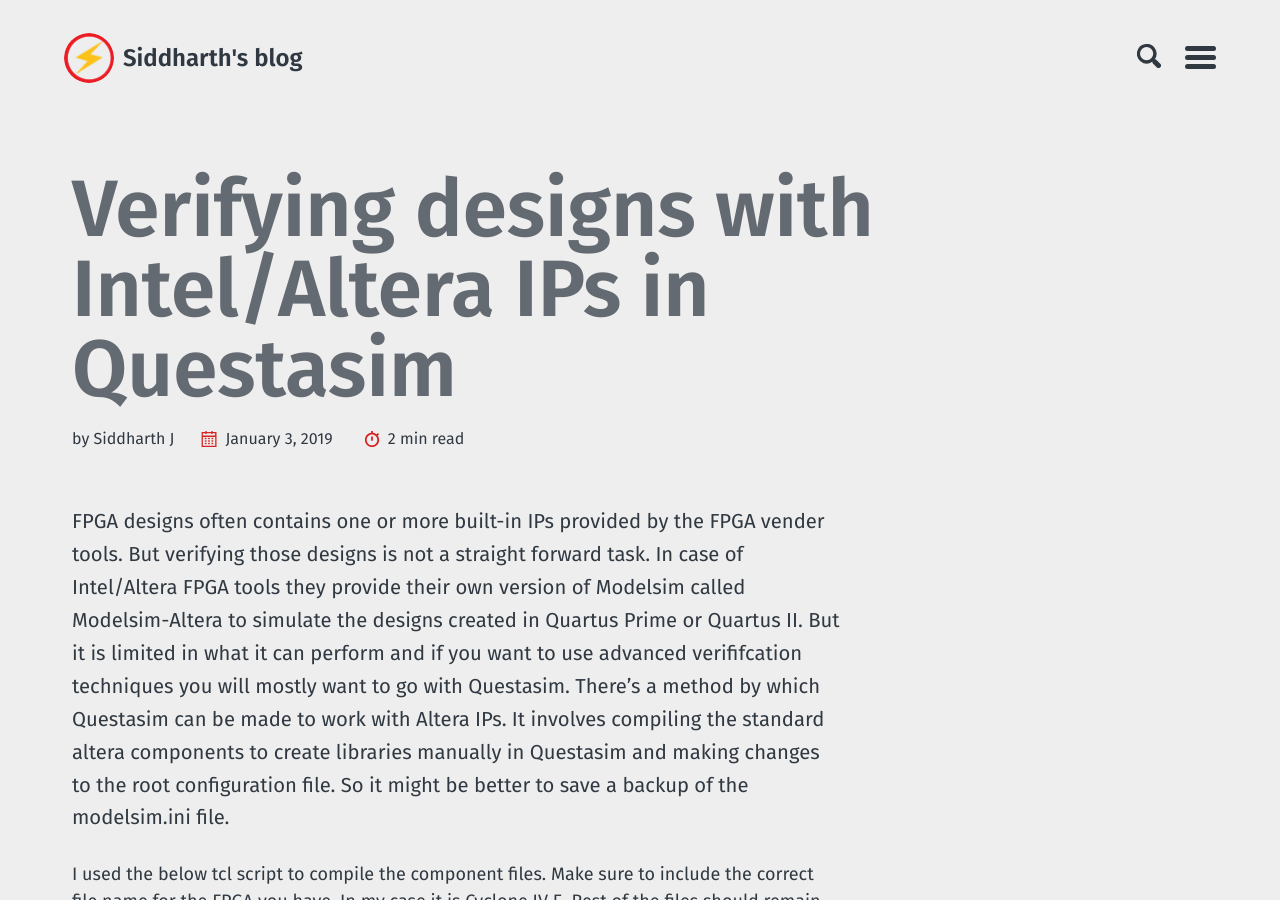
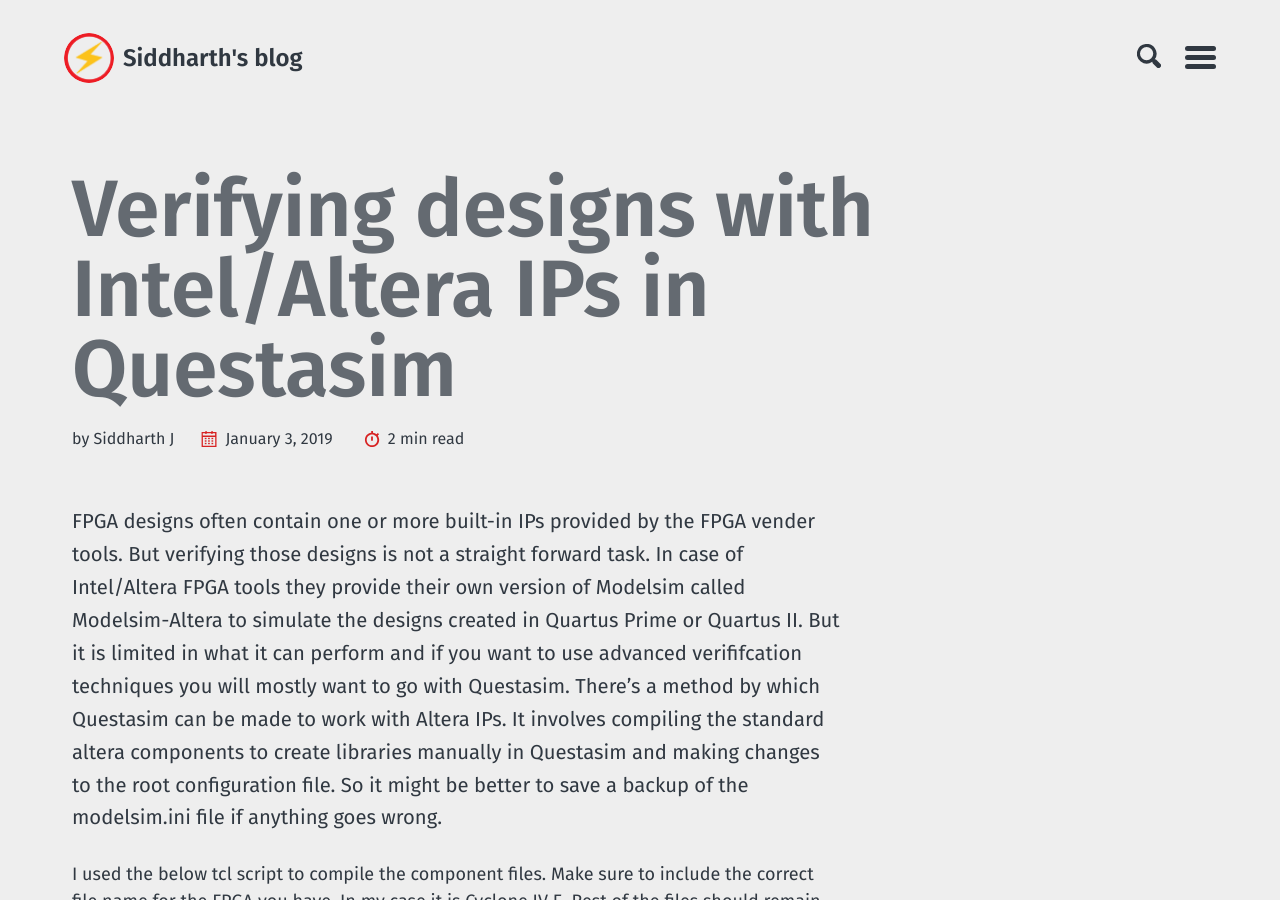
Before and after one commit to siddharth-pro/gitSiddharth.github.io, a Jekyll site: the page built from _posts/2019-01-03-verifying-designs-with-intel-altera-ips-using-questasim.markdown, in a window 1280 px wide and 900 px high. Built offline with Jekyll 4.4.1, drawn with Linux system fonts in a browser that asks for light colours; some of the changed text lies outside the part shown.

Commit message:
Update 2019-01-03-verifying-designs-with-intel-altera-ips-using-questasim.markdown

```diff
--- a/_posts/2019-01-03-verifying-designs-with-intel-altera-ips-using-questasim.markdown
+++ b/_posts/2019-01-03-verifying-designs-with-intel-altera-ips-using-questasim.markdown
@@ -4,7 +4,7 @@
 date: "2019-01-03"
 ---
 
-FPGA designs often contains one or more built-in IPs provided by the FPGA vender tools.
+FPGA designs often contain one or more built-in IPs provided by the FPGA vender tools.
 But verifying those designs is not a straight forward task. In case of Intel/Altera FPGA
 tools they provide their own version of Modelsim called Modelsim-Altera to simulate the
 designs created in Quartus Prime or Quartus II. But it is limited in what it can perform and if you want to use advanced
@@ -12,7 +12,7 @@
 which Questasim can be made to work with Altera IPs. It involves compiling the
 standard altera components to create libraries manually in Questasim and making changes to
 the root configuration file. So it might be better to save a backup of the modelsim.ini
-file.
+file if anything goes wrong.
 
 I used the below tcl script to compile the component files. Make sure to include
 the correct file name for the FPGA you have. In my case it is Cyclone IV E.
```
Also changed, not shown: other parts of _posts/2019-01-03-verifying-designs-with-intel-altera-ips-using-questasim.markdown (+2 -2 lines).
